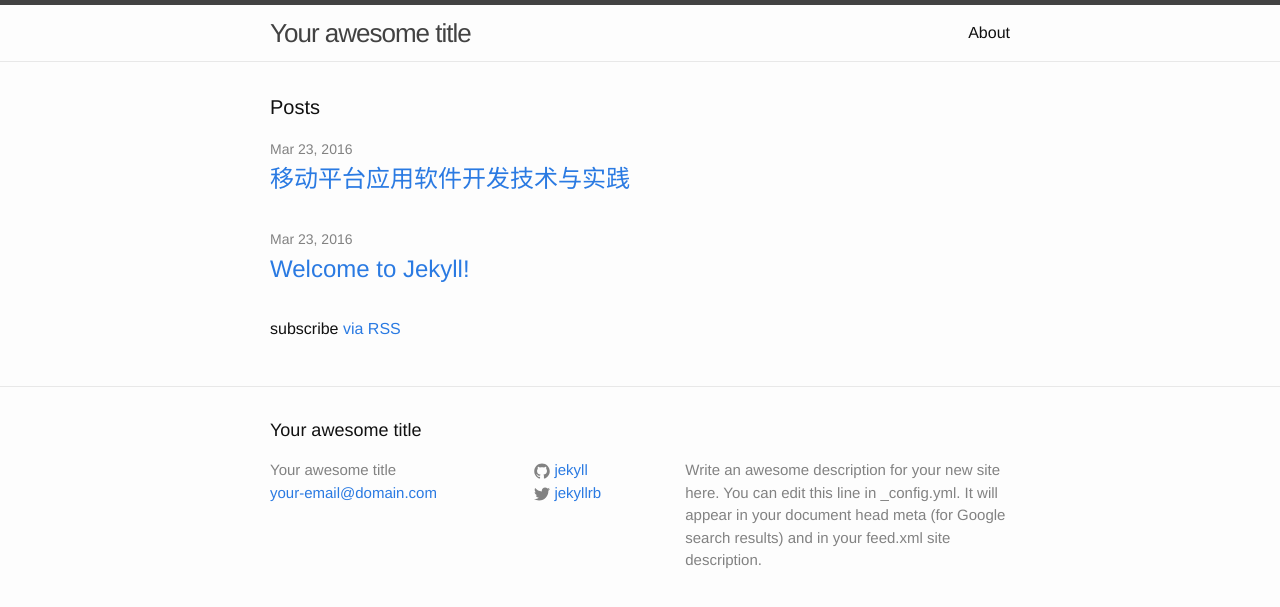
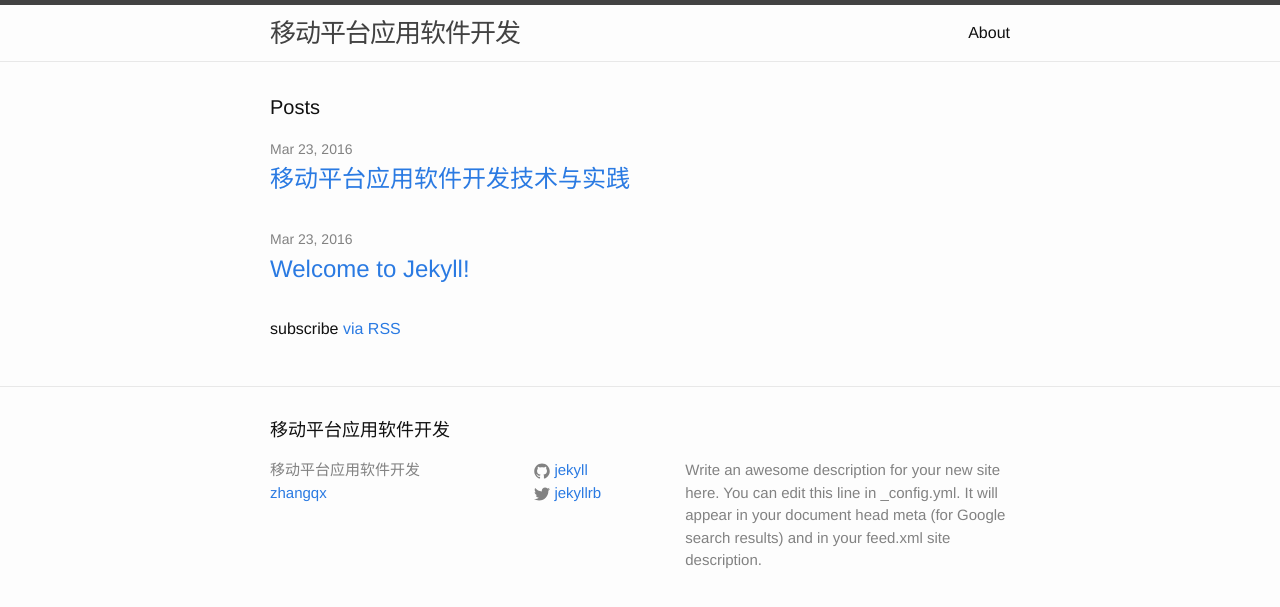
Before and after one commit to zhangqixun/zhangqixun.github.io, a Jekyll site: the page built from index.html, in a window 1280 px wide. Shown: the top 607 px of the page. Built offline with Jekyll 4.4.1, drawn with Linux system fonts in a browser that asks for light colours.

Commit message:
创建课程

```diff
--- a/_config.yml
+++ b/_config.yml
@@ -6,8 +6,8 @@
 # 'jekyll serve'. If you change this file, please restart the server process.
 
 # Site settings
-title: Your awesome title
-email: your-email@domain.com
+title: 移动平台应用软件开发
+email: zhangqx
 description: > # this means to ignore newlines until "baseurl:"
   Write an awesome description for your new site here. You can edit this
   line in _config.yml. It will appear in your document head meta (for
```
